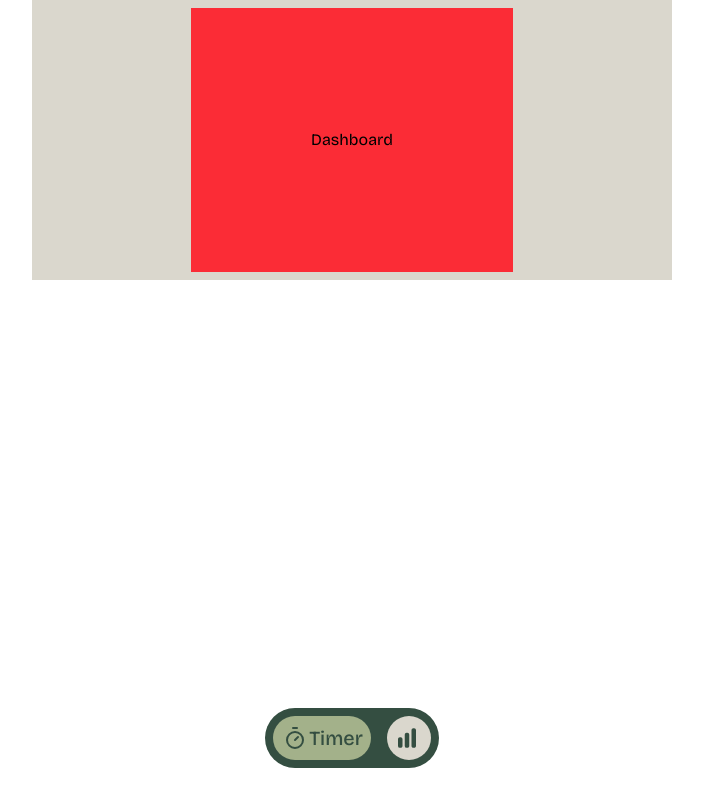
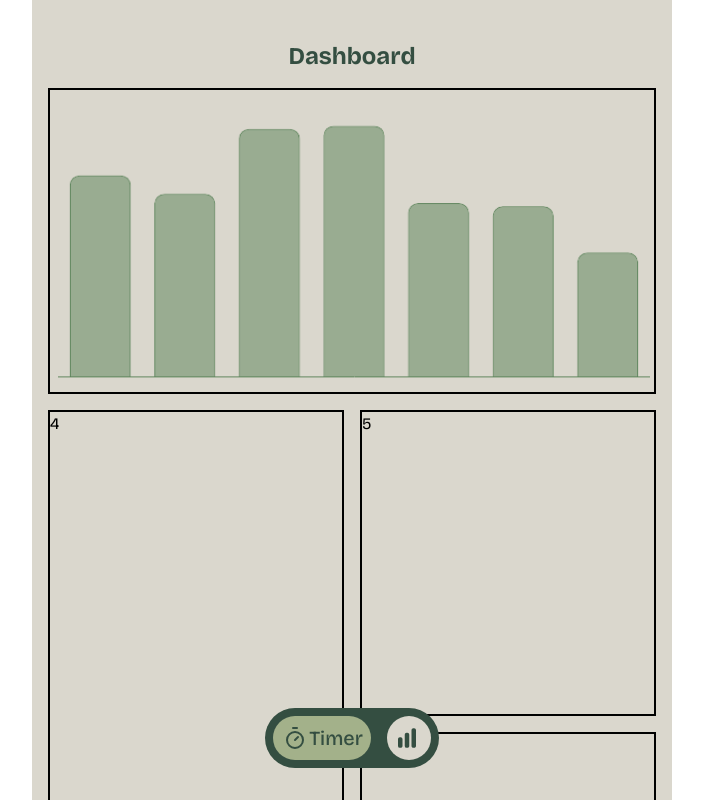
Before and after one commit to AzharZisan/pomotodo, a React (Vite) app: page /dashboard in a window 1280 px wide. Shown: the top 800 px of the page, without its empty margins (288-991 px from the left). Built offline with nearby package versions, Linux system fonts and the light colour scheme.

Commit message:
chart added and dashboard grid added

```diff
--- a/package.json
+++ b/package.json
@@ -11,9 +11,11 @@
   },
   "dependencies": {
     "@tailwindcss/vite": "^4.2.2",
+    "chart.js": "^4.5.1",
     "lucide": "^1.3.0",
     "lucide-react": "^1.3.0",
     "react": "^19.2.4",
+    "react-chartjs-2": "^5.3.1",
     "react-dom": "^19.2.4",
     "react-router-dom": "^7.14.0",
     "tailwindcss": "^4.2.2"
--- /dev/null
+++ b/src/components/BarChart.jsx
@@ -0,0 +1,62 @@
+import React from "react";
+import { Bar } from "react-chartjs-2";
+import {
+  Chart as ChartJS,
+  CategoryScale,
+  LinearScale,
+  BarElement,
+  Title,
+  Tooltip,
+  Legend,
+} from "chart.js";
+
+ChartJS.register(
+  CategoryScale,
+  LinearScale,
+  BarElement,
+  Title,
+  Tooltip,
+  Legend,
+);
+
+const BarChart = () => {
+  const data = {
+    labels: ["A", "B", "C", "D", "E", "F", "G"],
+    datasets: [
+      {
+        data: [65, 59, 80, 81, 56, 55, 40],
+        backgroundColor: ["rgba(88, 129, 87, 0.5)"],
+        borderWidth: 1,
+        borderRadius: 10,
+        borderColor: ["rgba(88, 129, 87)"],
+        label: "",
+      },
+    ],
+  };
+  const options = {
+    scales: {
+      x: {
+        grid: { display: false },
+        ticks: { display: false },
+        border: {
+          display: true,
+          color: "#588157", // 👈 your color here
+        },
+      },
+      y: {
+        grid: { display: false },
+        ticks: { display: false },
+        border: { display: false },
+      },
+    },
+    plugins: {
+      legend: {
+        display: false,
+      },
+    },
+  };
+
+  return <Bar data={data} options={options} className="py-2 pr-1" />;
+};
+
+export default BarChart;
--- a/src/layouts/MainLayout.jsx
+++ b/src/layouts/MainLayout.jsx
@@ -2,7 +2,7 @@ import React from 'react'
 import { useState } from 'react';
 import AnalyticsBtn from '../components/AnalyticsBtn';
 import { Timer } from 'lucide-react';
-import { Outlet, useNavigate, useLocation } from "react-router-dom";
+import { Outlet, useNavigate } from "react-router-dom";
 
 const MainLayout = () => {
     const [navToggle, setNavToggle] = useState(false);
@@ -10,7 +10,6 @@ const MainLayout = () => {
       setNavToggle((prev) => !prev);
     };
     const navigate = useNavigate();
-    const location = useLocation();
   return (
     <>
       <section className="flex justify-center items-center">
--- a/src/pages/Dashboard.jsx
+++ b/src/pages/Dashboard.jsx
@@ -1,9 +1,23 @@
-import React from 'react'
+import React from "react";
+import BarChart from "../components/BarChart";
 
 const Dashboard = () => {
   return (
-    <div className='bg-red-500 p-30'>Dashboard</div>
-  )
-}
+    <>
+      <div className="w-full p-4">
+        <div className="w-full h-auto text-center">
+          <h2 className="text-2xl font-bold text-(--primary) p-4">Dashboard</h2>
+        </div>
 
-export default Dashboard
+        <div className="grid grid-cols-2 grid-rows-3 gap-4">
+          <div className="border-2 col-span-2"><BarChart /></div>
+          <div className="border-2 row-span-2 row-start-2">4</div>
+          <div className="border-2 row-start-2">5</div>
+          <div className="border-2 col-start-2 row-start-3">6</div>
+        </div>
+      </div>
+    </>
+  );
+};
+
+export default Dashboard;
```
Also changed, not shown: 1 other file (tests, documents, lock files or other folders).
